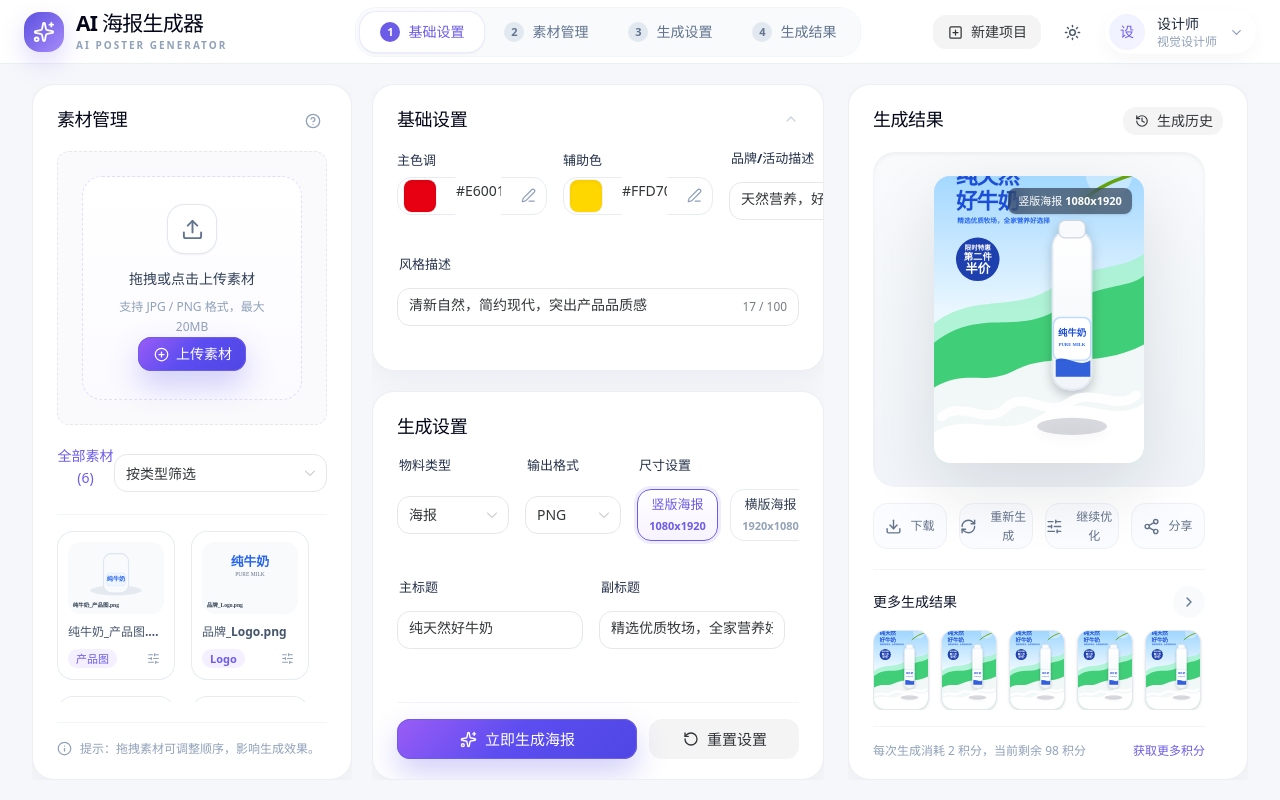
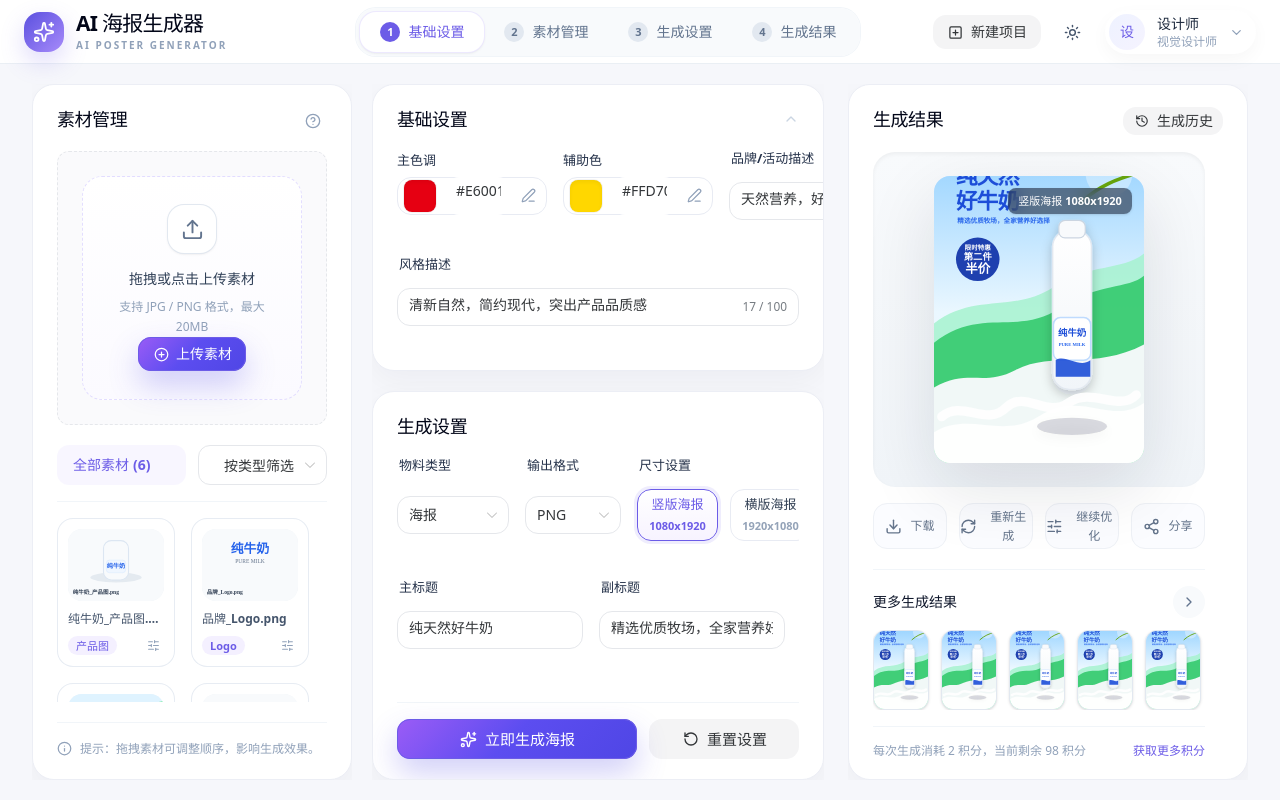
Before and after one commit to 201811510411lw/ai-poster-generator, a Vue app: page /poster-generator in a window 1280 px wide. Built offline with nearby package versions, Linux system fonts and the light colour scheme.

Commit message:
style: refine asset filter toolbar

```diff
--- a/src/views/poster-generator/components/AssetUploadPanel.vue
+++ b/src/views/poster-generator/components/AssetUploadPanel.vue
@@ -33,14 +33,18 @@
         </n-upload-dragger>
       </n-upload>
 
-      <div class="mt-5 flex shrink-0 items-center justify-between border-b border-slate-100 pb-3">
-        <button class="border-b-2 border-[var(--primary)] pb-3 text-sm font-bold text-[var(--primary)]">
-          全部素材({{ assets.length }})
+      <div class="mt-5 grid shrink-0 grid-cols-2 gap-3 border-b border-slate-100 pb-4">
+        <button
+          type="button"
+          class="flex h-10 w-full items-center justify-start rounded-xl border border-violet-200 bg-violet-50/70 px-4 text-sm font-bold text-[var(--primary)] transition hover:border-violet-300 hover:bg-violet-50"
+        >
+          <span>全部素材</span>
+          <span class="ml-1 font-extrabold">({{ assets.length }})</span>
         </button>
         <n-select
           v-model:value="filterType"
           size="small"
-          class="w-36"
+          class="asset-filter-select w-full"
           :options="filterOptions"
           placeholder="按类型筛选"
         />
@@ -153,3 +157,20 @@ async function handleCustomUpload(options: UploadCustomRequestOptions) {
   }
 }
 </script>
+
+<style scoped>
+.asset-filter-select :deep(.n-base-selection) {
+  min-height: 40px;
+  border-radius: 12px !important;
+}
+
+.asset-filter-select :deep(.n-base-selection-label) {
+  min-height: 40px !important;
+  padding-left: 14px !important;
+  font-weight: 600;
+}
+
+.asset-filter-select :deep(.n-base-selection-input) {
+  text-align: left;
+}
+</style>
```
